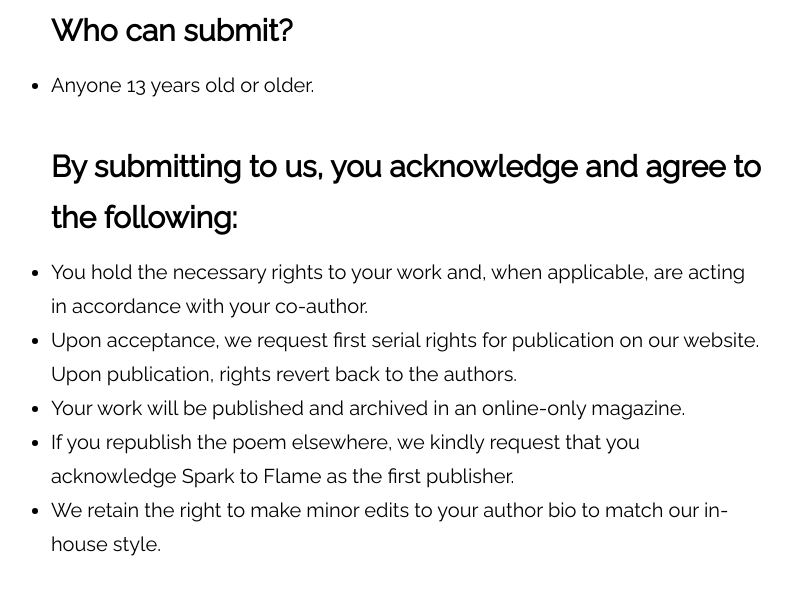
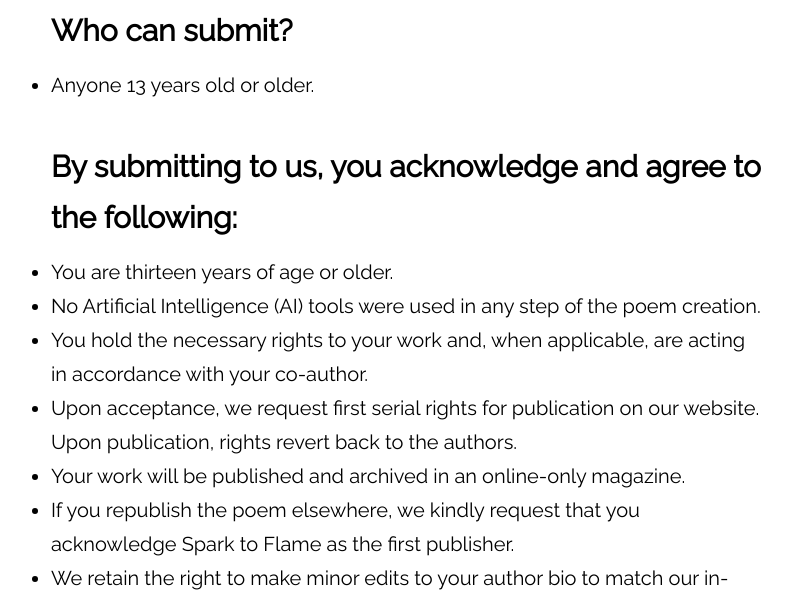
Before and after one commit to atmars77/atmars77.github.io, a Jekyll site: the page built from submit.md, in a window 1280 px wide and 900 px high, scrolled down 4609 px, cut to the strip 0-591 px from the top of the window. Shown: the whole strip, without its empty margins (232-1024 px from the left). Built offline with Jekyll 4.4.1, drawn with Linux system fonts in a browser that asks for light colours.

Commit message:
added to agree to following

```diff
--- a/submit.md
+++ b/submit.md
@@ -76,6 +76,8 @@
 * Anyone 13 years old or older.
 
 ### By submitting to us, you acknowledge and agree to the following:
+* You are thirteen years of age or older.
+* No Artificial Intelligence (AI) tools were used in any step of the poem creation.
 * You hold the necessary rights to your work and, when applicable, are acting in accordance with your co-author.
 * Upon acceptance, we request first serial rights for publication on our website. Upon publication, rights revert back to the authors.
 * Your work will be published and archived in an online-only magazine.
```
